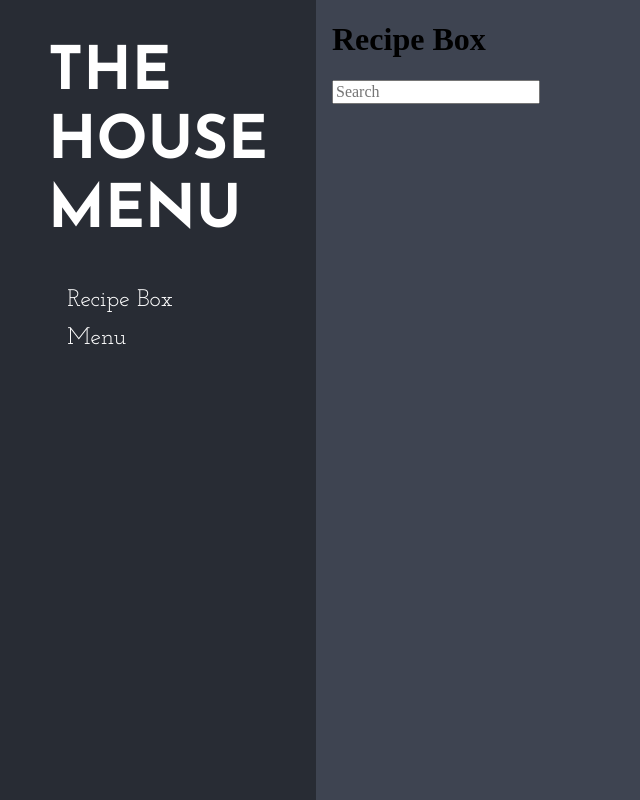
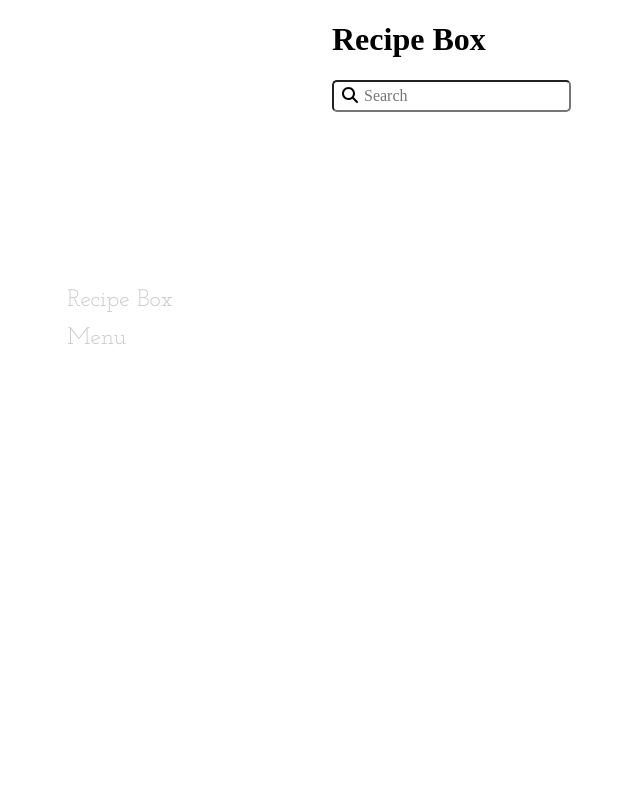
Before and after one commit to darintrimillos/buttle, a React (Create React App) app: page / in a window 1280 px wide. Shown: the whole page, without its empty margins (0-640 px from the left). Built offline with nearby package versions, Linux system fonts and the light colour scheme.

Commit message:
update <Search />

```diff
--- a/package.json
+++ b/package.json
@@ -9,6 +9,7 @@
     "@testing-library/jest-dom": "^5.16.4",
     "@testing-library/react": "^13.3.0",
     "@testing-library/user-event": "^13.5.0",
+    "clsx": "^1.2.1",
     "react": "^18.1.0",
     "react-dom": "^18.1.0",
     "react-router-dom": "^6.3.0",
--- a/src/components/Search/Search.js
+++ b/src/components/Search/Search.js
@@ -1,6 +1,14 @@
-const Search = () => {
+import { faSearch } from '@fortawesome/free-solid-svg-icons';
+import { FontAwesomeIcon } from '@fortawesome/react-fontawesome';
+import clsx from 'clsx';
+import styles from './Search.module.scss';
+
+const Search = ({className, ...rest}) => {
     return (
-        <input type="text" placeholder="Search" />
+        <div className={clsx(styles.search, className && className)} {...rest}>
+            <FontAwesomeIcon className={styles.icon} icon={faSearch} />
+            <input className={styles.input} placeholder="Search" type="text" />
+        </div>
     )
 };
 
--- /dev/null
+++ b/src/components/Search/Search.module.scss
@@ -0,0 +1,16 @@
+@import 'css/variables.module.scss';
+
+.search {
+    position: relative;
+}
+
+.icon {
+    left: 10px;
+    position: absolute;
+    top: 7px;
+}
+
+.input {
+    border-radius: $inputRadius;
+    padding: 5px 5px 5px 30px;
+}
--- a/src/css/variables.module.scss
+++ b/src/css/variables.module.scss
@@ -2,7 +2,12 @@
 $sans: 'Josefin Sans', sans-serif;
 $slab: 'Josefin Slab', serif;
 
-$background: #282c34;
+// $background: #282c34;
+$background: #fff;
+
+// Inputs
+$inputRadius: 5px;
 
 // Colors
-$white: #fff;
+$white: #ccc;
+$gray: #666;
```
Also changed, not shown: 1 other file (tests, documents, lock files or other folders).
